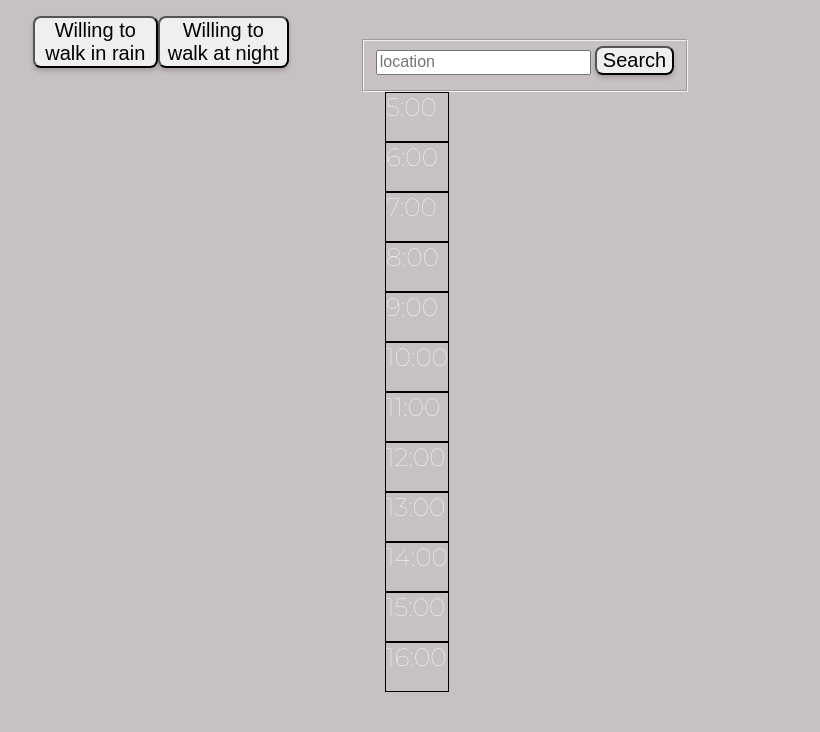
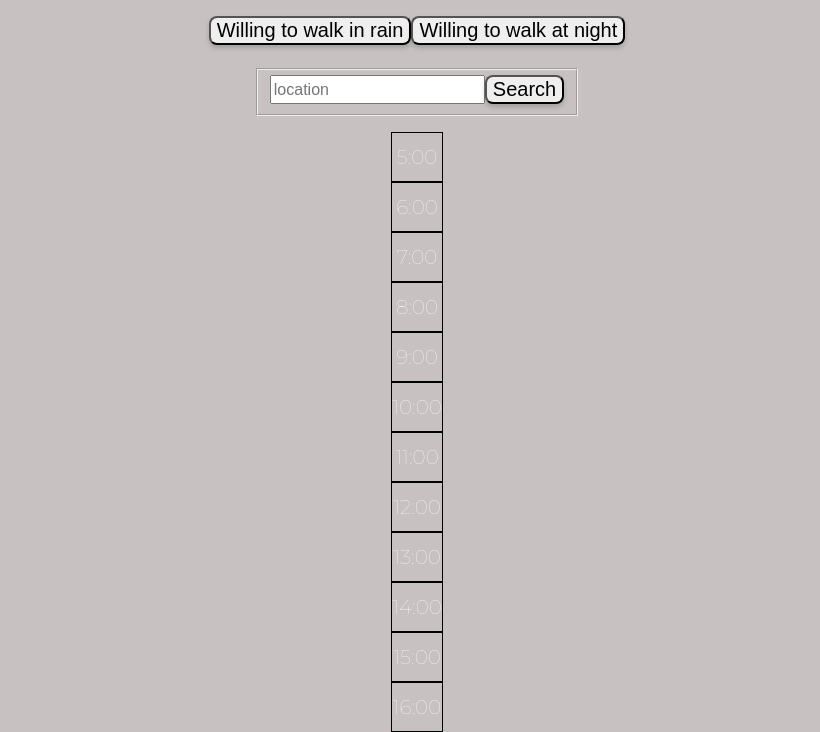
Before and after one commit to group14-project2/project-2-weather-app, a plain HTML site: page index.html in a window 1280 px wide. Shown: the part 215-947 px from the top of the page, without its empty margins (223-1043 px from the left). Before the commit the page ends 907 px from the top, so only its background shows below. Drawn offline with nearby package versions, Linux system fonts and the light colour scheme.

Commit message:
style changes to li, body

```diff
--- a/index.html
+++ b/index.html
@@ -8,8 +8,9 @@
   <title>Document</title>
   <link rel="preconnect" href="https://fonts.googleapis.com">
   <link rel="preconnect" href="https://fonts.gstatic.com" crossorigin>
-  <link href="https://fonts.googleapis.com/css2?family=Montserrat:wght@100&family=Open+Sans:wght@300&display=swap" rel="stylesheet">
-  <link rel="stylesheet" href="./sass/styles.css">
+  <link href="https://fonts.googleapis.com/css2?family=Montserrat:wght@100&family=Open+Sans:wght@300&display=swap"
+    rel="stylesheet">
+    <link rel="stylesheet" href="./styles/styles.css">
 </head>
 
 <body>
@@ -17,18 +18,18 @@
     <div class="app">
       <header>
         <h1>Take a walk</h1>
-        <p>Ever wanted to take a walk but procrastinated until it's either dark or rainy, or both? Now you can still procrastinated, while also visualize how many precious little sunny and dry moments you wasted not walking. Hopefully that will motivate you into going out every sun/dry moment can for a walk.</p>
+        <p>Ever wanted to take a walk but procrastinated until it's either dark or rainy, or both? Now you can still
+          procrastinated, while also visualize how many precious little sunny and dry moments you wasted not walking.
+          Hopefully that will motivate you into going out every sun/dry moment can for a walk.</p>
         <h2>Select your preference below</h2>
       </header>
-    <div class="buttons">
+      <div class="preferences-location-input">
         <div class="button-container">
 
           <button id="rain" tabindex="1">
             Willing to walk in rain
           </button>
-    </div>
 
-    <div class="button-container">
           <button id="night" tabindex="2">
             Willing to walk at night
           </button>
@@ -38,7 +39,7 @@
         <div class="searchbar">
           <form action="submit" class="submit-location">
             <fieldset>
-        <input type="text" placeholder="location" class="input-location" tabindex="3"/>
+              <input type="text" placeholder="location" class="input-location" tabindex="3" />
               <button type="submit" tabindex="4">Search</button>
               <p class='no-city'></p>
             </fieldset>
@@ -64,4 +65,5 @@
     </div>
   </div>
 </body>
+
 </html>
--- a/sass/_elements.scss
+++ b/styles/sass/_elements.scss
@@ -4,6 +4,10 @@
 $font-stack: 'Montserrat', sans-serif;
 $primary-color: #2ba6cb;
 $body-font: 'Montserrat', sans-serif;
+
+//Font Variables
+$montserrat: 'Montserrat', sans-serif;
+$open-sans: 'Open Sans', sans-serif;
 
 // Styles
 .buttons {
@@ -52,9 +56,7 @@ button {
 }
 
 
-//Font Variables
-$montserrat: 'Montserrat', sans-serif;
-$open-sans: 'Open Sans', sans-serif;
+
 
 //Styles
 body {
--- a/sass/_normalize.scss
+++ b/styles/sass/_normalize.scss
@@ -11,6 +11,8 @@ body{
   padding: 0 20%;
   background-color: rgb(43, 40, 40);
 }
+
+
 
 .displayNone {
   display: none !important;
--- a/sass/styles.scss
+++ b/styles/sass/styles.scss
@@ -2,9 +2,15 @@
 @import './elements';
 
 body{
-  // margin: 0 auto;
-  // padding: 0 20%;
   background-color: #c7c1c1;
+}
+
+@media (max-width: 550px) {
+
+  body{
+    padding: 5% 5%;
+  }
+
 }
 
 .displayNone {
@@ -22,9 +28,12 @@ body{
 }
 
 li{
-  font-size: 25px;
+  font-size: 20px;
   list-style-type: none;
   border: 1px black solid;
+  display: flex;
+  align-items: center;
+  justify-content: center;
 }
 
 .button-container{
@@ -59,3 +68,19 @@ p{
 .hour-btns-results{
   display: flex;
 }
+
+.preferences-location-input{
+  display: flex;
+  flex-direction: column;
+  align-items: center;
+}
+
+.button-container{
+  display: flex;
+  align-items: center;
+  justify-content: center;
+}
+
+fieldset{
+  display: flex;
+}
```
Also changed, not shown: styles/styles.css, 1 other file. Lines whose indentation alone changed are shown as unchanged.
